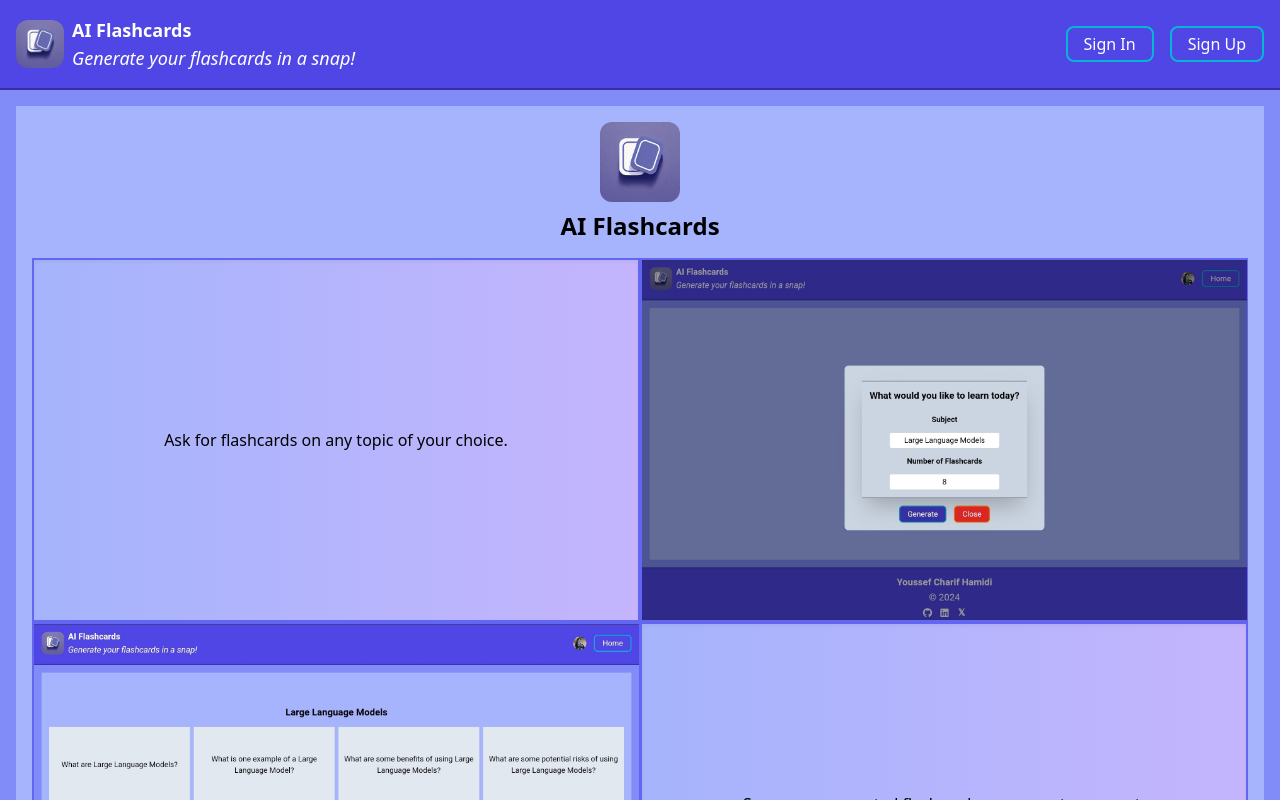
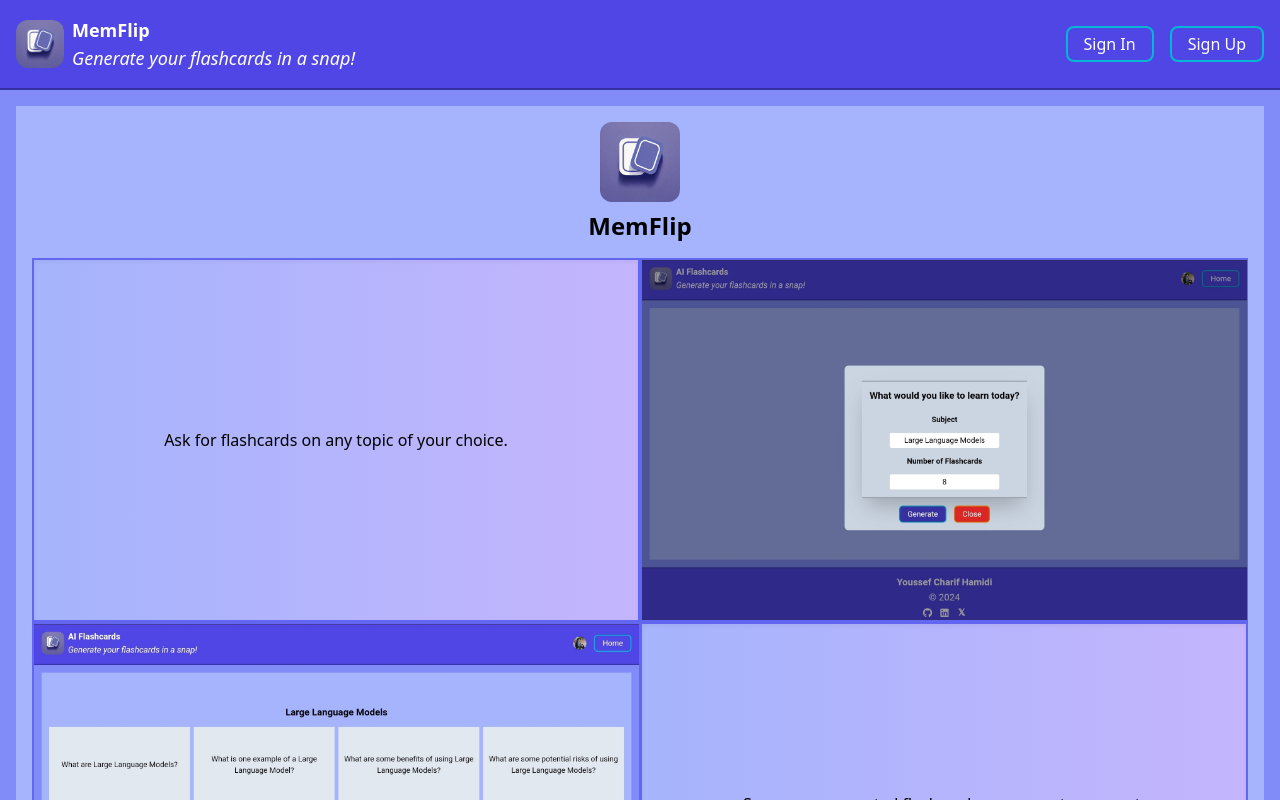
Before and after one commit to Chareeef/FlashcardsAI, a Next.js app: page / in a window 1280 px wide. Shown: the top 800 px of the page. Built offline with nearby package versions, Linux system fonts and the light colour scheme; no server answers.

Commit message:
Change title

```diff
--- a/app/components/Header.tsx
+++ b/app/components/Header.tsx
@@ -17,7 +17,7 @@ export default function Header() {
           className="h-[3rem] w-[3rem] rounded-xl shadow-inner"
         />
         <div className="text-center md:text-left">
-          <h1 className="font-bold">AI Flashcards</h1>
+          <h1 className="font-bold">MemFlip</h1>
           <p className="italic">Generate your flashcards in a snap!</p>
         </div>
       </Link>
--- a/app/layout.tsx
+++ b/app/layout.tsx
@@ -6,7 +6,7 @@ import Footer from "./components/Footer";
 import { Analytics } from "@vercel/analytics/react";
 
 export const metadata: Metadata = {
-  title: "AI Flashcards",
+  title: "MemFlip",
   description: "Generate all your flashcards effortlessly",
 };
 
--- a/app/page.tsx
+++ b/app/page.tsx
@@ -44,7 +44,7 @@ export default function LandingPage() {
         />
 
         <h1 className="text-2xl font-bold" data-aos="fade-right">
-          AI Flashcards
+          MemFlip
         </h1>
       </div>
 
@@ -66,7 +66,7 @@ export default function LandingPage() {
               alt={feature.text}
               height={571}
               width={960}
-              data-aos="zoom-out-right"
+              data-aos={`zoom-out-${index % 2 === 0 ? "left" : "right"}`}
               className={`border-x-2 ${index === features.length - 1 && "border-b-2"} md:border-y-2 md:border-l-2 md:border-r border-indigo-500 h-full`}
             />
           </li>
--- a/package.json
+++ b/package.json
@@ -1,5 +1,5 @@
 {
-  "name": "flashcards_ai",
+  "name": "MemFlip",
   "version": "0.1.0",
   "private": true,
   "scripts": {
```
Also changed, not shown: public/manifest.json, 2 other files (tests, documents, lock files or other folders).
